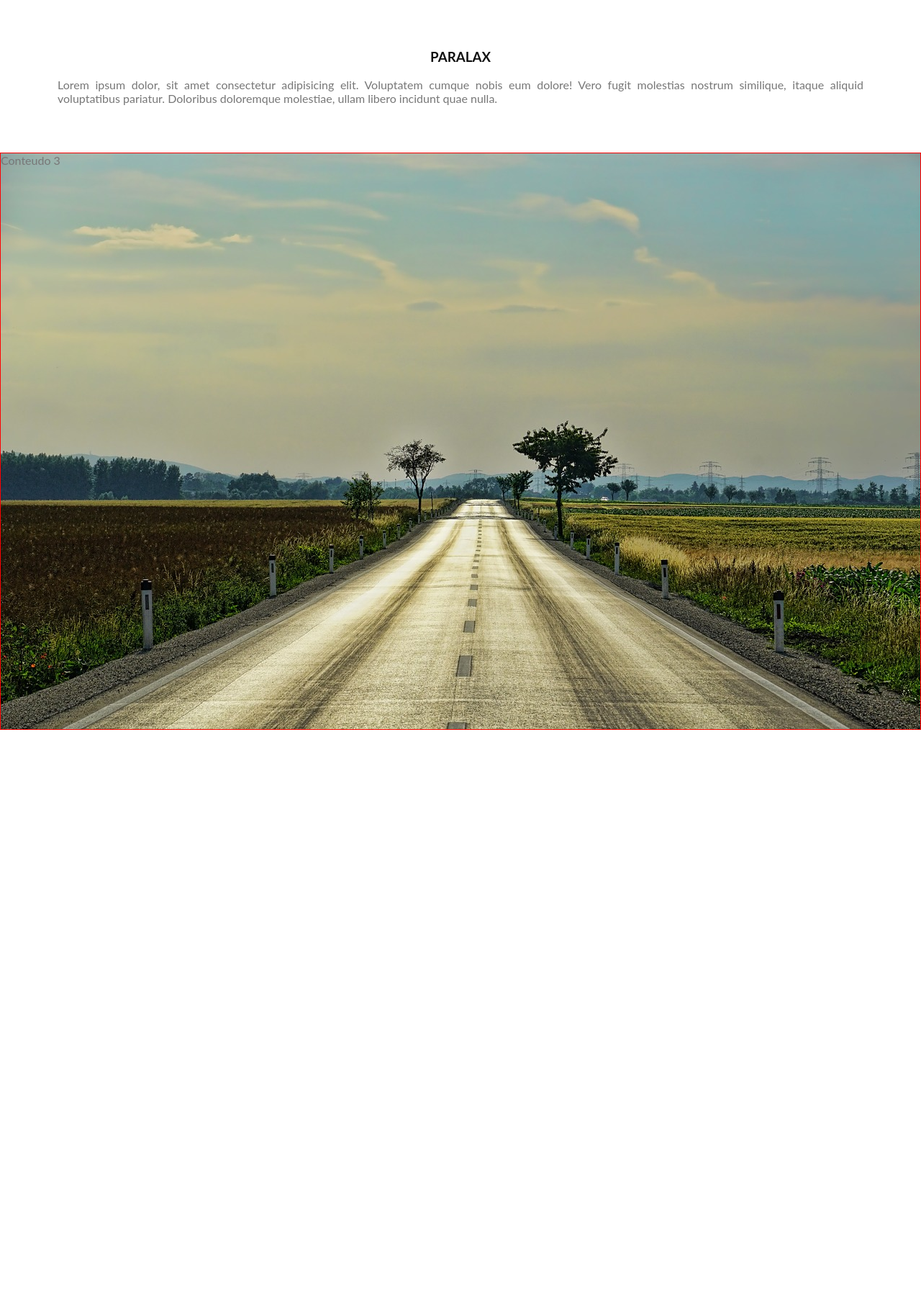
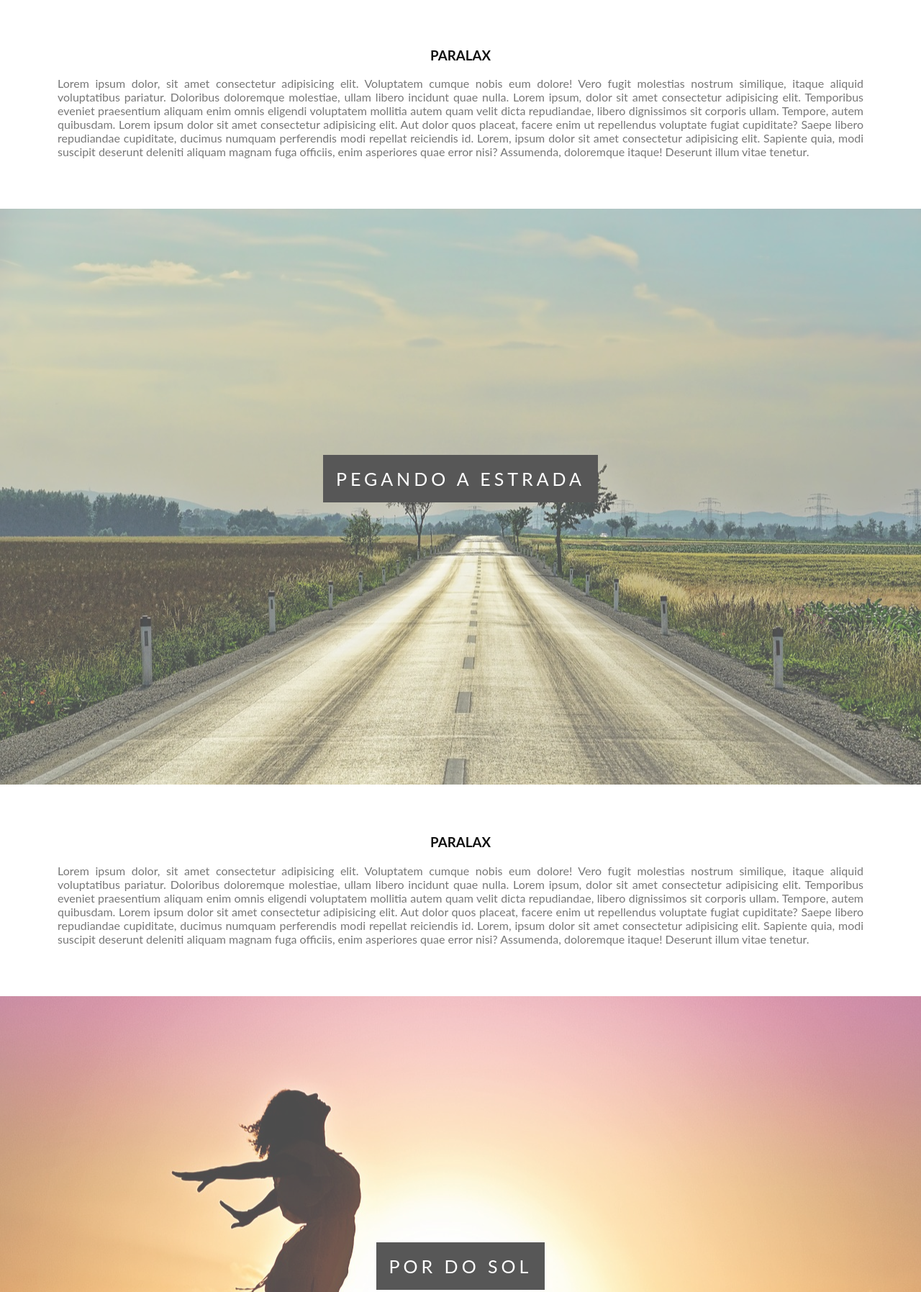
Before and after one commit to Luiz-Gabriel-ForFreelas/efeito-paralax, a plain HTML site: page index.html in a window 1280 px wide. Shown: the part 803-2598 px from the top of the page at 72% size. Before the commit the page ends 1817 px from the top, so only its background shows below. Drawn offline with Linux system fonts and the light colour scheme.

Commit message:
Commit final do projeto.
Finalização do projeto paralax.

```diff
--- a/estilo.css
+++ b/estilo.css
@@ -18,11 +18,20 @@ h3 {
     text-align: center;
 }
 
+p {
+    margin-bottom: 20px;
+}
+
 /* Efeito paralax */
 
-.caixa1, .caixa2 {
-    border: 1px solid red;
+.caixa1, .caixa2, .caixa3, .caixa4 {
+    position: relative;
     height: 100%;
+    opacity: 0.7;
+    background-repeat: no-repeat;
+    background-size: cover;
+    background-position: center;
+    background-attachment: fixed;
 }
 
 .caixa1 {
@@ -32,3 +41,26 @@ h3 {
 .caixa2 {
     background-image: url("imagens/imagem2.jpg");
 }
+
+.caixa3 {
+    background-image: url("imagens/imagem3.jpg");
+}
+
+.caixa4 {
+    background-image: url("imagens/imagem4.jpg");
+}
+
+.conteudo-titulo {
+    position: absolute;
+    width: 100%;
+    top: 45%;
+    text-align: center;
+}
+
+.conteudo-titulo span.titulo {
+    background-color: #111;
+    padding: 18px;
+    font-size: 25px;
+    letter-spacing: 5px;
+    color: #fff;
+}
--- a/index.html
+++ b/index.html
@@ -9,16 +9,42 @@
 <body>
 
     <div class="caixa1">
-        Conteudo
+        <div class="conteudo-titulo">
+            <span class="titulo">PASSEIO DE BALÕES</span>
+        </div>
     </div>
     <div class="conteudo">
         <h3>Paralax</h3>
         <p>
-            Lorem ipsum dolor, sit amet consectetur adipisicing elit. Voluptatem cumque nobis eum dolore! Vero fugit molestias nostrum similique, itaque aliquid voluptatibus pariatur. Doloribus doloremque molestiae, ullam libero incidunt quae nulla.
+            Lorem ipsum dolor, sit amet consectetur adipisicing elit. Voluptatem cumque nobis eum dolore! Vero fugit molestias nostrum similique, itaque aliquid voluptatibus pariatur. Doloribus doloremque molestiae, ullam libero incidunt quae nulla. Lorem ipsum, dolor sit amet consectetur adipisicing elit. Temporibus eveniet praesentium aliquam enim omnis eligendi voluptatem mollitia autem quam velit dicta repudiandae, libero dignissimos sit corporis ullam. Tempore, autem quibusdam. Lorem ipsum dolor sit amet consectetur adipisicing elit. Aut dolor quos placeat, facere enim ut repellendus voluptate fugiat cupiditate? Saepe libero repudiandae cupiditate, ducimus numquam perferendis modi repellat reiciendis id. Lorem, ipsum dolor sit amet consectetur adipisicing elit. Sapiente quia, modi suscipit deserunt deleniti aliquam magnam fuga officiis, enim asperiores quae error nisi? Assumenda, doloremque itaque! Deserunt illum vitae tenetur.
         </p>
     </div>
     <div class="caixa2">
-        Conteudo 3
+        <div class="conteudo-titulo">
+            <span class="titulo">PEGANDO A ESTRADA</span>
+        </div>
+    </div>
+    <div class="conteudo">
+        <h3>Paralax</h3>
+        <p>
+            Lorem ipsum dolor, sit amet consectetur adipisicing elit. Voluptatem cumque nobis eum dolore! Vero fugit molestias nostrum similique, itaque aliquid voluptatibus pariatur. Doloribus doloremque molestiae, ullam libero incidunt quae nulla. Lorem ipsum, dolor sit amet consectetur adipisicing elit. Temporibus eveniet praesentium aliquam enim omnis eligendi voluptatem mollitia autem quam velit dicta repudiandae, libero dignissimos sit corporis ullam. Tempore, autem quibusdam. Lorem ipsum dolor sit amet consectetur adipisicing elit. Aut dolor quos placeat, facere enim ut repellendus voluptate fugiat cupiditate? Saepe libero repudiandae cupiditate, ducimus numquam perferendis modi repellat reiciendis id. Lorem, ipsum dolor sit amet consectetur adipisicing elit. Sapiente quia, modi suscipit deserunt deleniti aliquam magnam fuga officiis, enim asperiores quae error nisi? Assumenda, doloremque itaque! Deserunt illum vitae tenetur.
+        </p>
+    </div>
+    <div class="caixa3">
+        <div class="conteudo-titulo">
+            <span class="titulo">POR DO SOL</span>
+        </div>
+    </div>
+    <div class="conteudo">
+        <h3>Paralax</h3>
+        <p>
+            Lorem ipsum dolor, sit amet consectetur adipisicing elit. Voluptatem cumque nobis eum dolore! Vero fugit molestias nostrum similique, itaque aliquid voluptatibus pariatur. Doloribus doloremque molestiae, ullam libero incidunt quae nulla. Lorem ipsum, dolor sit amet consectetur adipisicing elit. Temporibus eveniet praesentium aliquam enim omnis eligendi voluptatem mollitia autem quam velit dicta repudiandae, libero dignissimos sit corporis ullam. Tempore, autem quibusdam. Lorem ipsum dolor sit amet consectetur adipisicing elit. Aut dolor quos placeat, facere enim ut repellendus voluptate fugiat cupiditate? Saepe libero repudiandae cupiditate, ducimus numquam perferendis modi repellat reiciendis id. Lorem, ipsum dolor sit amet consectetur adipisicing elit. Sapiente quia, modi suscipit deserunt deleniti aliquam magnam fuga officiis, enim asperiores quae error nisi? Assumenda, doloremque itaque! Deserunt illum vitae tenetur.
+        </p>
+    </div>
+    <div class="caixa4">
+        <div class="conteudo-titulo">
+            <span class="titulo">MONTANHAS</span>
+        </div>
     </div>
 </body>
 </html>
```
